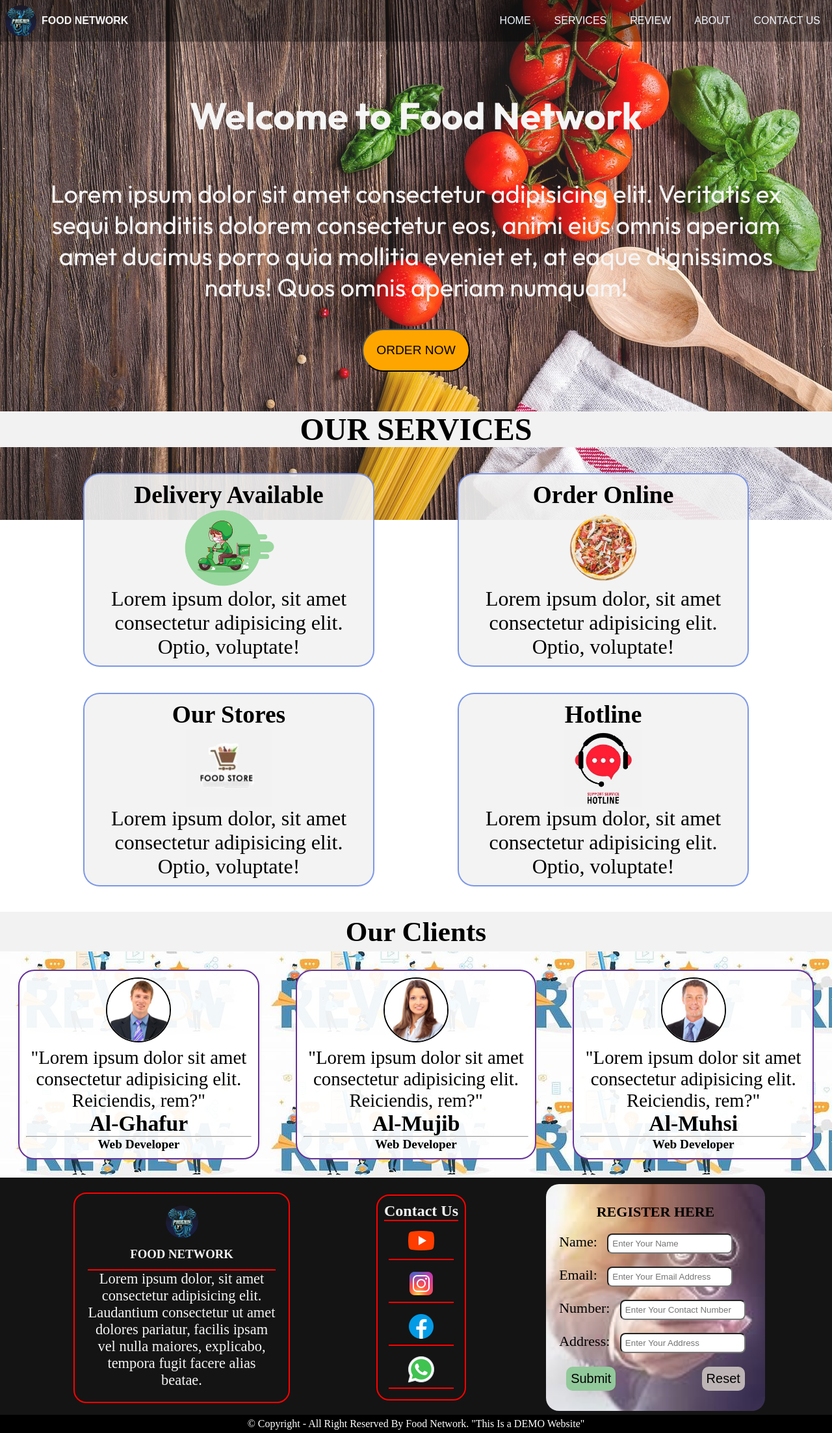
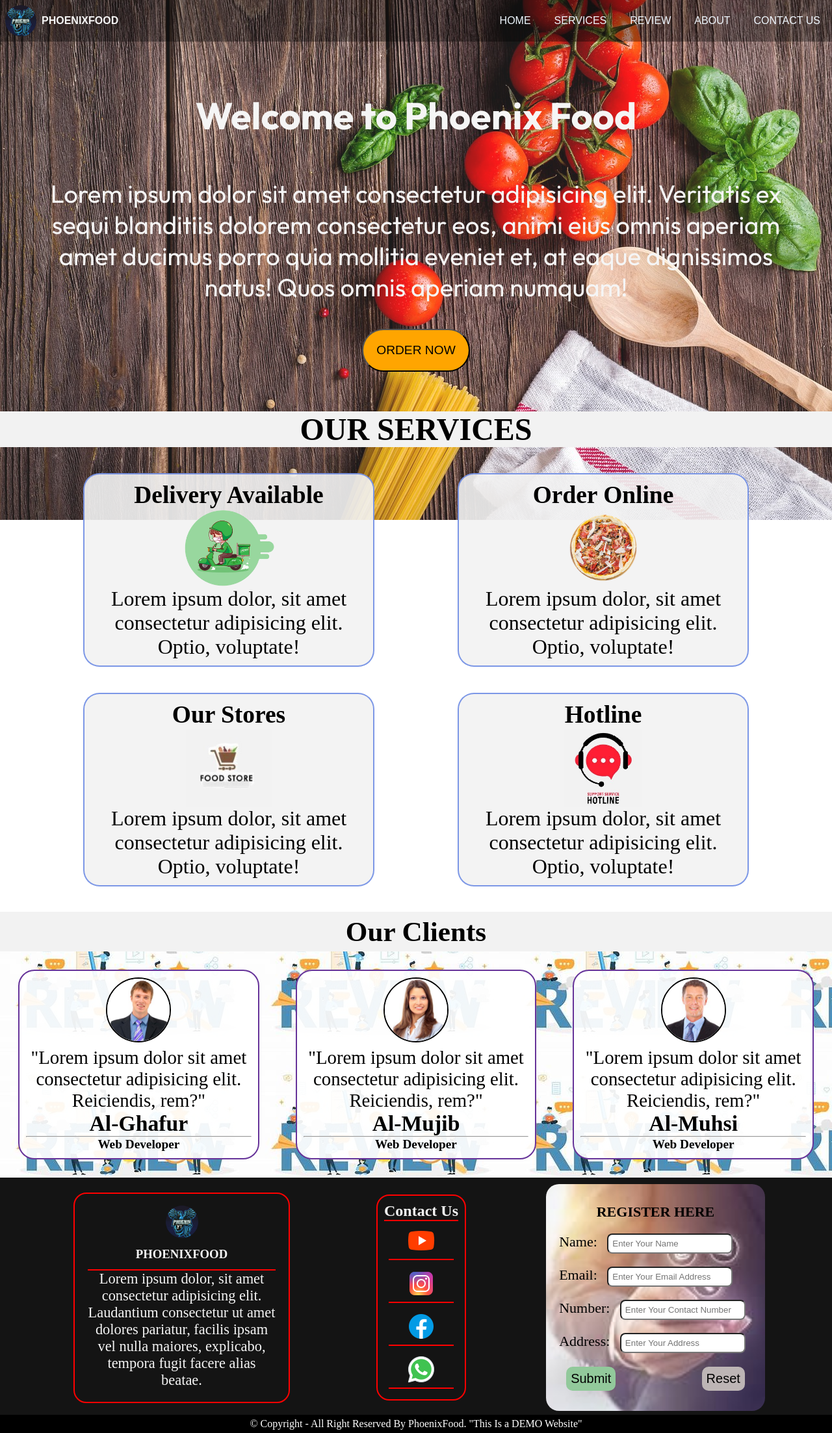
Before and after one commit to pHoeNixTY/Food-delivery-4.0, a plain HTML site: page index.html in a window 1280 px wide. Shown: the whole page at 65% size. Drawn offline with Linux system fonts and the light colour scheme; a web font is replaced by a local one.

Commit message:
Update index.html

```diff
--- a/index.html
+++ b/index.html
@@ -4,7 +4,7 @@
 <head>
     <meta charset="UTF-8">
     <meta name="viewport" content="width=device-width, initial-scale=1.0">
-    <title>Best Online Food Delivery Services|FoodNetwork.com</title>
+    <title>Best Online Food Delivery Services|PhoenixFood.com</title>
     <link rel="icon" href="logo.png">
     <link rel="stylesheet" href="style.css">
     <link rel="stylesheet" media="screen and (max-width: 836px)" href="Tablet.css">
@@ -17,7 +17,7 @@
         <nav id="navbar">
             <div id="logo">
                 <img src="logo.png" alt="Food network">
-                <h4>FOOD NETWORK</h4>
+                <h4>PHOENIXFOOD</h4>
             </div>
             <div id="navmid">
                 <ul class="list">
@@ -30,7 +30,7 @@
             </div>
         </nav>
         <section id="Home">
-            <h1 class="h-primary">Welcome to Food Network</h1>
+            <h1 class="h-primary">Welcome to Phoenix Food</h1>
             <p>Lorem ipsum dolor sit amet consectetur adipisicing elit. Veritatis ex sequi blanditiis dolorem
                 consectetur
                 eos, animi eius omnis aperiam amet ducimus porro quia mollitia eveniet et, at eaque dignissimos natus!
@@ -96,7 +96,7 @@
         <div id="notes">
             <div id="img-h3">
                 <img src="logo.png" alt="">
-                <h3>FOOD NETWORK</h3>
+                <h3>PHOENIXFOOD</h3>
             </div>
             <p>Lorem ipsum dolor, sit amet consectetur adipisicing elit. Laudantium consectetur ut amet dolores
                 pariatur, facilis ipsam vel nulla maiores, explicabo, tempora fugit facere alias beatae.</p>
@@ -135,7 +135,7 @@
     </section>
     <footer class="footer">
         <div>
-            <p> &copy; Copyright - All Right Reserved By Food Network. "This Is a DEMO Website"</p>
+            <p> &copy; Copyright - All Right Reserved By PhoenixFood. "This Is a DEMO Website"</p>
         </div>
     </footer>
 </body>
```
